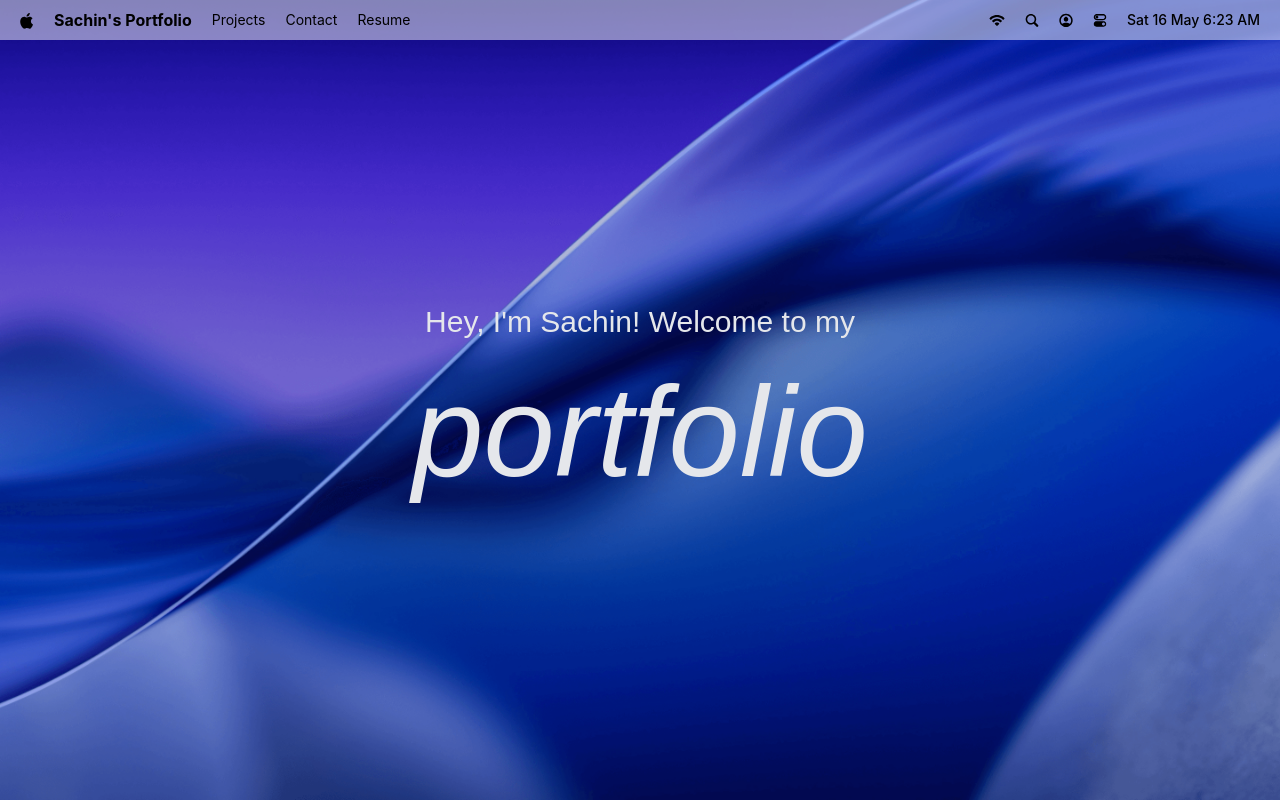
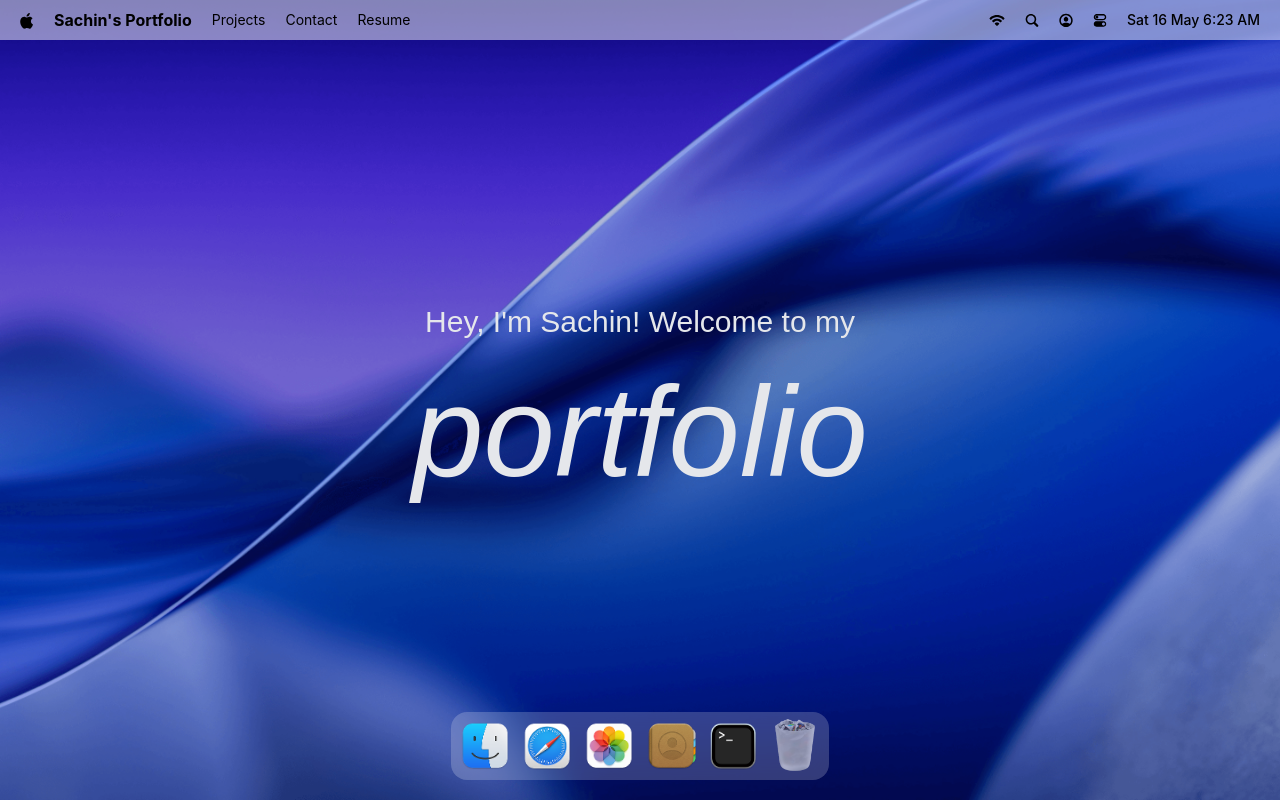
Before and after one commit to sachinpalsp917/MacOS_Portfolio, a React (Vite) app: page / in a window 1280 px wide. Built offline with nearby package versions, Linux system fonts and the light colour scheme; a web font is replaced by a local one.

Commit message:
Implement dock presentation

```diff
--- a/package.json
+++ b/package.json
@@ -17,6 +17,7 @@
     "lucide-react": "^1.14.0",
     "react": "^19.2.6",
     "react-dom": "^19.2.6",
+    "react-tooltip": "^6.0.3",
     "tailwindcss": "^4.3.0"
   },
   "devDependencies": {
--- a/src/App.jsx
+++ b/src/App.jsx
@@ -1,10 +1,11 @@
-import { Navbar, Welcome } from "#components";
+import { Dock, Navbar, Welcome } from "#components";
 
 const App = () => {
   return (
     <main>
       <Navbar />
       <Welcome />
+      <Dock />
     </main>
   );
 };
--- /dev/null
+++ b/src/components/Dock.jsx
@@ -0,0 +1,94 @@
+import { useRef } from "react";
+import { Tooltip } from "react-tooltip";
+import { useGSAP } from "@gsap/react";
+import { dockApps } from "#constants";
+import gsap from "gsap";
+
+const Dock = () => {
+  const dockRef = useRef(null);
+
+  useGSAP(() => {
+    const dock = dockRef.current;
+    if (!dock) return;
+
+    const icons = dock.querySelectorAll(".dock-icon");
+
+    const animateIcons = (mouseX) => {
+      const { left } = dock.getBoundingClientRect();
+
+      icons.forEach((icon) => {
+        const { left: iconLeft, width } = icon.getBoundingClientRect();
+        const center = iconLeft - left + width / 2;
+        const distance = Math.abs(mouseX - center);
+
+        const intensity = Math.exp(-(distance ** 3) / 20000);
+
+        gsap.to(icon, {
+          scale: 1 + 0.25 * intensity,
+          y: -15 * intensity,
+          duration: 0.2,
+          ease: "power1.out",
+        });
+      });
+    };
+
+    const handleMouseMove = (e) => {
+      const { left } = dock.getBoundingClientRect();
+
+      animateIcons(e.clientX - left);
+    };
+
+    const resetIcons = () =>
+      icons.forEach((icon) =>
+        gsap.to(icon, {
+          scale: 1,
+          y: 0,
+          duration: 0.3,
+          ease: "power1.out",
+        })
+      );
+    dock.addEventListener("mousemove", handleMouseMove);
+    dock.addEventListener("mouseleave", resetIcons);
+
+    return () => {
+      dock.removeEventListener("mousemove", handleMouseMove);
+      dock.removeEventListener("mouseleave", resetIcons);
+    };
+  }, []);
+
+  const toogleApp = (app) => {
+    // TODO Implement Open Window Logic
+  };
+
+  return (
+    <section id="dock">
+      <div className="dock-container" ref={dockRef}>
+        {dockApps.map(({ id, name, icon, canOpen }) => (
+          <div key={id} className="relative flex justify-center">
+            <button
+              type="button"
+              className="dock-icon"
+              aria-label={name}
+              data-tooltip-id="dock-tooltip"
+              data-tooltip-content={name}
+              data-tooltip-delay-show={100}
+              disabled={!canOpen}
+              onClick={() => toogleApp({ id, canOpen })}
+            >
+              <img
+                src={`/images/${icon}`}
+                alt={name}
+                loading="lazy"
+                className={canOpen ? "" : "opacity-60"}
+              />
+            </button>
+          </div>
+        ))}
+
+        <Tooltip id="dock-tooltip" place="top" className="tooltip" />
+      </div>
+    </section>
+  );
+};
+
+export default Dock;
--- a/src/components/index.js
+++ b/src/components/index.js
@@ -1,4 +1,5 @@
 import Welcome from "#components/Welcome.jsx";
 import Navbar from "#components/Navbar.jsx";
+import Dock from "#components/Dock";
 
-export { Welcome, Navbar };
+export { Welcome, Navbar, Dock };
```
Also changed, not shown: 1 other file (tests, documents, lock files or other folders).
